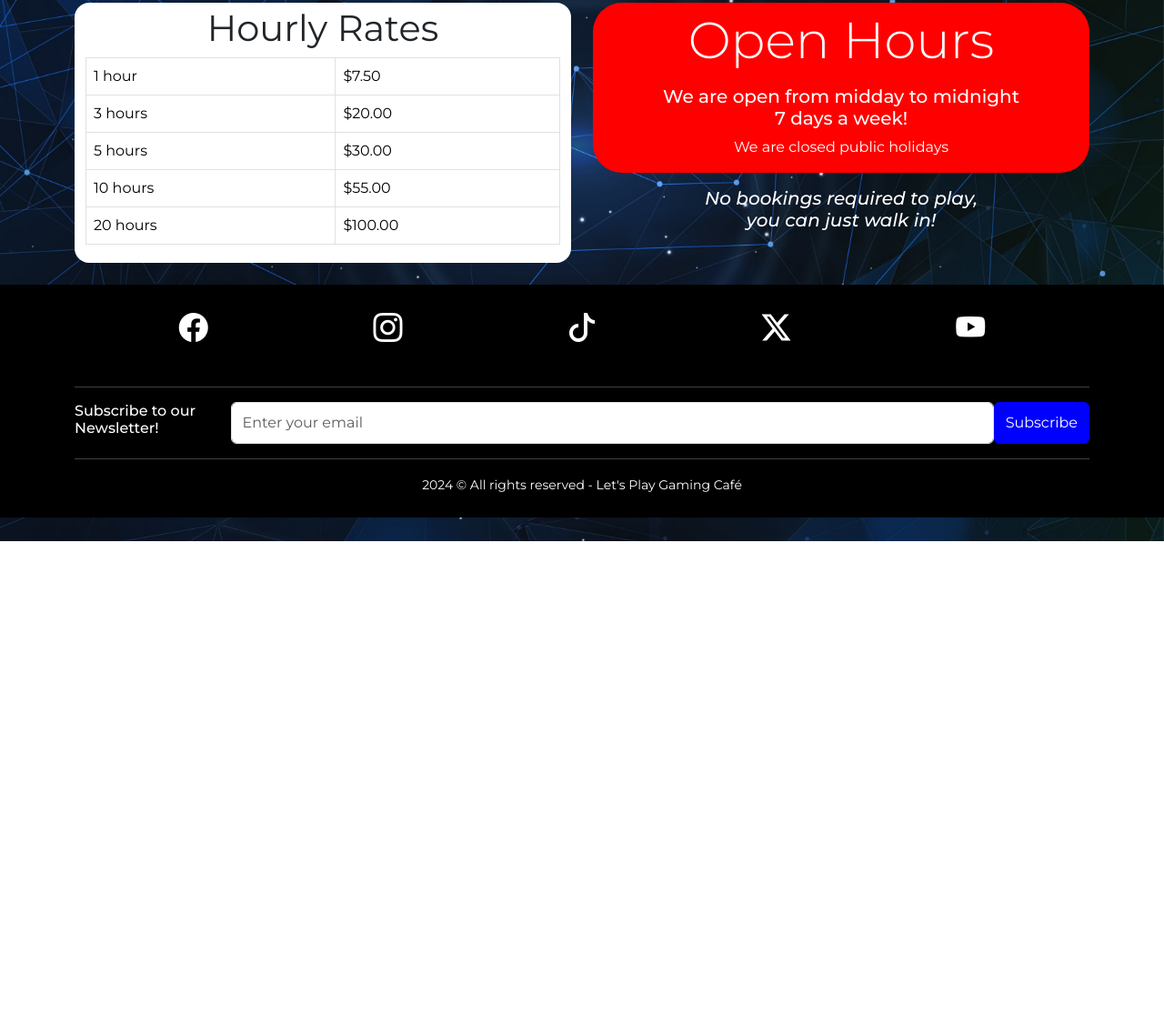
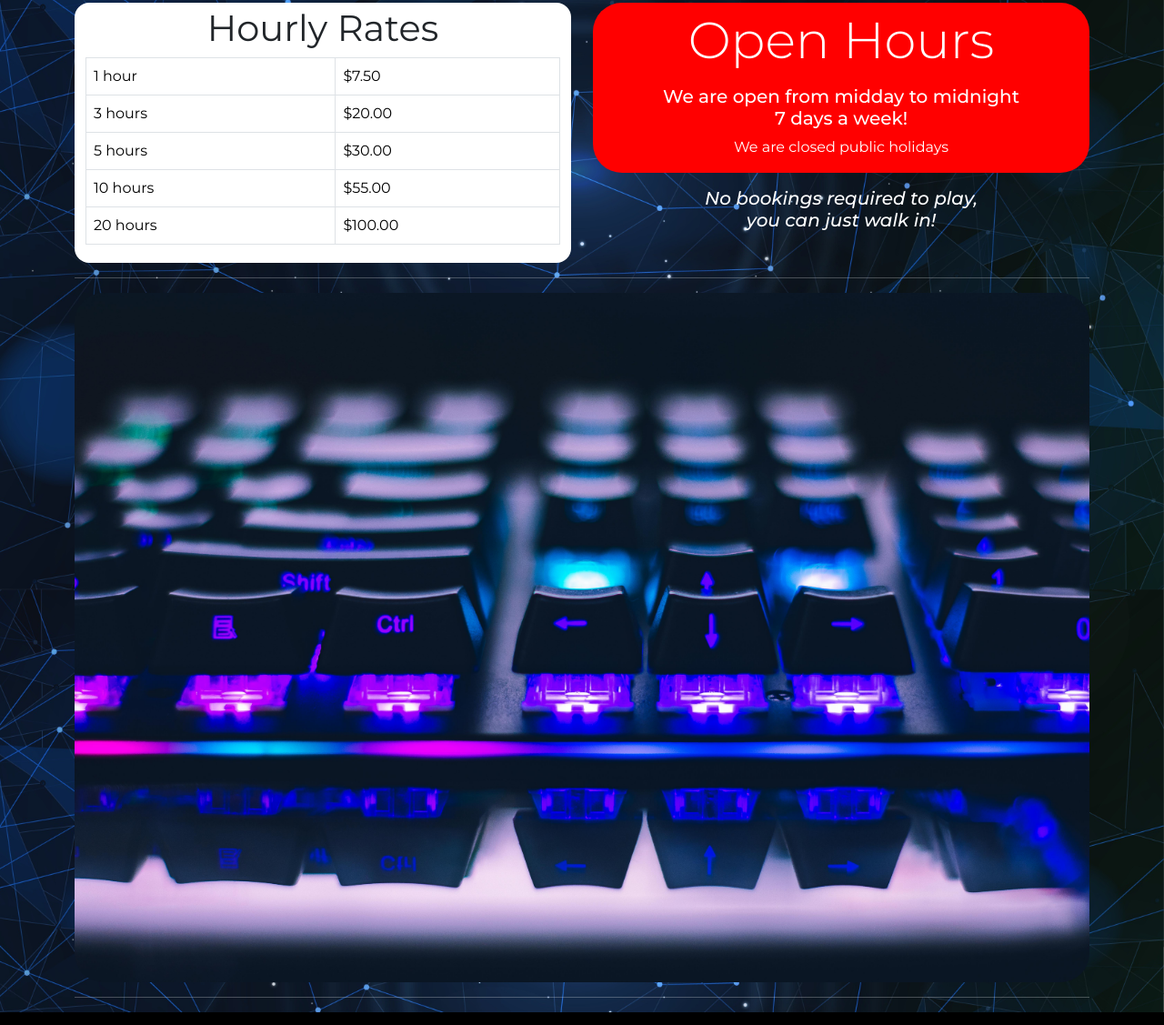
Before and after one commit to crayg0/LPGC, a plain HTML site: page pricing.html in a window 1280 px wide. Shown: the part 205-1332 px from the top of the page at 91% size. Before the commit the page ends 800 px from the top, so only its background shows below. Drawn offline with nearby package versions, Linux system fonts and the light colour scheme; a web font is replaced by a local one.

Commit message:
Update pricing.html

```diff
--- a/pricing.html
+++ b/pricing.html
@@ -112,7 +112,17 @@
     </section>
 
 
-    <br>
+     <!--Image Section-->
+    <div class="container">
+
+    <hr class="text-white">
+
+    <img src="https://crayg0.github.io/LPGC/Images/pexels-johnpet-2115257.jpg" class="w-100 rounded-5">
+
+    <hr class="text-white">
+
+    </div>
+
 
     <!--Footer-->
     <div class="container-fluid bg-black">
```
